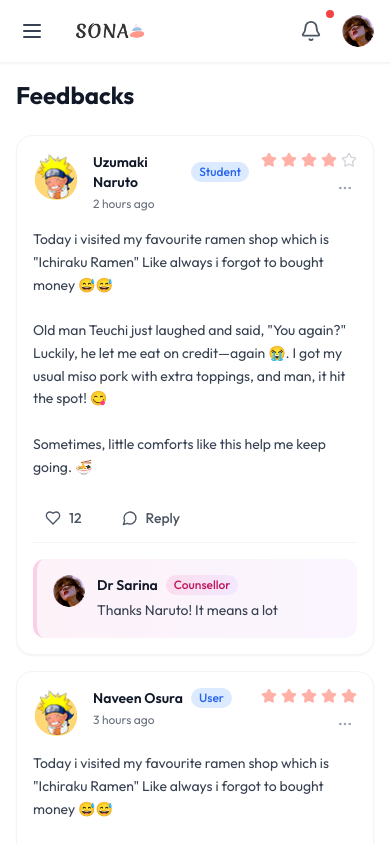
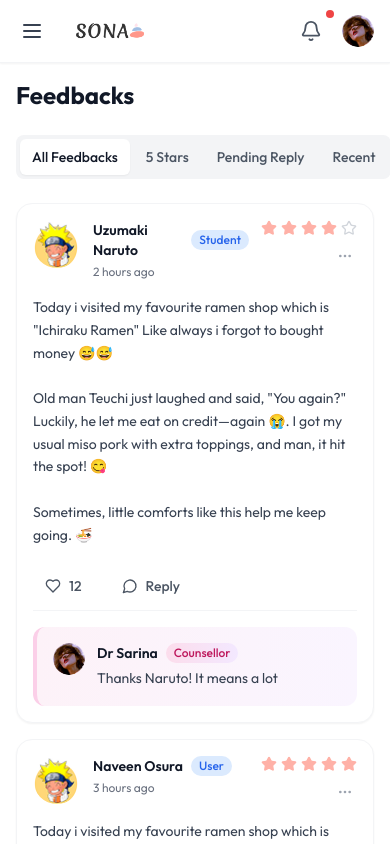
Before and after one commit to sakunasanka/Sona-frontend-counsellor, a React (Vite) app: page /counsellor-feedbacks in a window 390 px wide. Built offline with nearby package versions, Linux system fonts and the light colour scheme.

Commit message:
[SONA-8] feedbacks page filtering tab implemented.

```diff
--- a/src/pages/Counsellor/CounsellorFeedbacks.tsx
+++ b/src/pages/Counsellor/CounsellorFeedbacks.tsx
@@ -73,6 +73,39 @@
 
 Old man Teuchi just laughed and said, "You again?" Luckily, he let me eat on credit—again 😭. I got my usual miso pork with extra toppings, and man, it hit the spot! 😋`,
       likes: 3,
+      isLiked: false
+    },
+    {
+      id: 4,
+      name: "Sarah Johnson",
+      status: "Student",
+      timeAgo: "1 hour ago",
+      rating: 5,
+      pic_src: "/assets/images/student-photo.png",
+      content: `Excellent counseling session! Dr. Sarina really helped me work through my anxiety and gave me practical tools to manage stress. Highly recommend!`,
+      likes: 15,
+      isLiked: false
+    },
+    {
+      id: 5,
+      name: "Mike Chen",
+      status: "User",
+      timeAgo: "5 hours ago",
+      rating: 5,
+      pic_src: "/assets/images/student-photo.png",
+      content: `Amazing experience! The counselor was very understanding and provided great insights. Feel much better after our session.`,
+      likes: 9,
+      isLiked: true
+    },
+    {
+      id: 6,
+      name: "Emma Wilson",
+      status: "Student",
+      timeAgo: "1 day ago",
+      rating: 4,
+      pic_src: "/assets/images/student-photo.png",
+      content: `Good session overall. The counselor was professional and helpful. Would like to schedule follow-up sessions.`,
+      likes: 6,
       isLiked: false
     }
   ]);
@@ -267,6 +300,7 @@
   };
 
   const [sidebarOpen, setSidebarOpen] = useState<boolean>(false);
+  const [activeFilter, setActiveFilter] = useState('all');
 
   const toggleSidebar = (): void => {
     setSidebarOpen(!sidebarOpen);
@@ -275,6 +309,31 @@
   const closeSidebar = (): void => {
     setSidebarOpen(false);
   };
+
+  // Calculate stats
+  const averageRating = feedbacks.length > 0
+    ? (feedbacks.reduce((sum, feedback) => sum + feedback.rating, 0) / feedbacks.length).toFixed(1)
+    : '0.0';
+  const totalReviews = feedbacks.length;
+  const pendingReplies = feedbacks.filter(feedback => !feedback.reply).length;
+
+  // Filter feedbacks based on active filter
+  const filteredFeedbacks = feedbacks.filter(feedback => {
+    if (activeFilter === 'five-stars') return feedback.rating === 5;
+    if (activeFilter === 'pending-reply') return !feedback.reply;
+    if (activeFilter === 'recent') {
+      // Consider recent as feedbacks from the last 24 hours
+      const now = new Date();
+      const feedbackTime = new Date();
+      if (feedback.timeAgo.includes('hours')) {
+        const hours = parseInt(feedback.timeAgo.match(/\d+/)?.[0] || '0');
+        feedbackTime.setHours(now.getHours() - hours);
+        return (now.getTime() - feedbackTime.getTime()) < 24 * 60 * 60 * 1000;
+      }
+      return false;
+    }
+    return true; // 'all' filter
+  });
 
   return (
     <div className="flex flex-col h-screen">
@@ -305,7 +364,7 @@
                                 <Star className="w-6 h-6 text-blue-600" />
                             </div>
                             <div>
-                                <p className="text-2xl font-bold text-gray-900">4.8</p>
+                                <p className="text-2xl font-bold text-gray-900">{averageRating}</p>
                                 <p className="text-gray-600 text-sm">Average Rating</p>
                             </div>
                         </div>
@@ -316,7 +375,7 @@
                                 <span className="text-green-600 font-bold text-lg">📝</span>
                             </div>
                             <div>
-                                <p className="text-2xl font-bold text-gray-900">127</p>
+                                <p className="text-2xl font-bold text-gray-900">{totalReviews}</p>
                                 <p className="text-gray-600 text-sm">Total Reviews</p>
                             </div>
                         </div>
@@ -327,32 +386,60 @@
                                 <span className="text-orange-600 font-bold text-lg">⏱️</span>
                             </div>
                             <div>
-                                <p className="text-2xl font-bold text-gray-900">12</p>
+                                <p className="text-2xl font-bold text-gray-900">{pendingReplies}</p>
                                 <p className="text-gray-600 text-sm">Pending Replies</p>
                             </div>
                         </div>
                     </div>
                 </div>
 
-                {/* Filter Tabs - Desktop Only */}
-                <div className="hidden lg:flex items-center gap-1 mb-6 bg-gray-100 p-1 rounded-lg w-fit">
-                    <button className="bg-white text-gray-900 px-4 py-2 rounded-md text-sm font-medium shadow-sm">
+                {/* Filter Tabs - All Devices */}
+                <div className="flex items-center gap-1 mb-6 bg-gray-100 p-1 rounded-lg w-fit overflow-x-auto">
+                    <button
+                        onClick={() => setActiveFilter('all')}
+                        className={`px-3 lg:px-4 py-2 rounded-md text-sm font-medium transition-colors whitespace-nowrap ${
+                            activeFilter === 'all'
+                                ? 'bg-white text-gray-900 shadow-sm'
+                                : 'text-gray-600 hover:text-gray-900'
+                        }`}
+                    >
                         All Feedbacks
                     </button>
-                    <button className="text-gray-600 px-4 py-2 rounded-md text-sm font-medium hover:text-gray-900 transition-colors">
+                    <button
+                        onClick={() => setActiveFilter('five-stars')}
+                        className={`px-3 lg:px-4 py-2 rounded-md text-sm font-medium transition-colors whitespace-nowrap ${
+                            activeFilter === 'five-stars'
+                                ? 'bg-white text-gray-900 shadow-sm'
+                                : 'text-gray-600 hover:text-gray-900'
+                        }`}
+                    >
                         5 Stars
                     </button>
-                    <button className="text-gray-600 px-4 py-2 rounded-md text-sm font-medium hover:text-gray-900 transition-colors">
+                    <button
+                        onClick={() => setActiveFilter('pending-reply')}
+                        className={`px-3 lg:px-4 py-2 rounded-md text-sm font-medium transition-colors whitespace-nowrap ${
+                            activeFilter === 'pending-reply'
+                                ? 'bg-white text-gray-900 shadow-sm'
+                                : 'text-gray-600 hover:text-gray-900'
+                        }`}
+                    >
                         Pending Reply
                     </button>
-                    <button className="text-gray-600 px-4 py-2 rounded-md text-sm font-medium hover:text-gray-900 transition-colors">
+                    <button
+                        onClick={() => setActiveFilter('recent')}
+                        className={`px-3 lg:px-4 py-2 rounded-md text-sm font-medium transition-colors whitespace-nowrap ${
+                            activeFilter === 'recent'
+                                ? 'bg-white text-gray-900 shadow-sm'
+                                : 'text-gray-600 hover:text-gray-900'
+                        }`}
+                    >
                         Recent
                     </button>
                 </div>
 
                 {/* Feedback Cards */}
                 <div className="space-y-4 lg:space-y-6">
-                    {feedbacks.map((feedback) => (
+                    {filteredFeedbacks.map((feedback) => (
                         <FeedbackCard
                             key={feedback.id}
                             feedback={feedback}
@@ -362,12 +449,30 @@
                     ))}
                 </div>
 
+                {/* Empty State */}
+                {filteredFeedbacks.length === 0 && (
+                    <div className="text-center py-12">
+                        <div className="text-gray-400 mb-4">
+                            <MessageCircle className="w-16 h-16 mx-auto" />
+                        </div>
+                        <h3 className="text-lg font-semibold text-gray-900 mb-2">No feedbacks found</h3>
+                        <p className="text-gray-600 mb-6">
+                            {activeFilter === 'five-stars' && "No 5-star feedbacks yet."}
+                            {activeFilter === 'pending-reply' && "No pending replies at the moment."}
+                            {activeFilter === 'recent' && "No recent feedbacks found."}
+                            {activeFilter === 'all' && "No feedbacks available yet."}
+                        </p>
+                    </div>
+                )}
+
                 {/* Load More Button */}
-                <div className="text-center mt-8">
-                    <button className="bg-gray-100 hover:bg-gray-200 text-gray-700 px-6 py-3 rounded-lg font-medium transition-colors">
-                        Load More Feedbacks
-                    </button>
-                </div>
+                {filteredFeedbacks.length > 0 && (
+                    <div className="text-center mt-8">
+                        <button className="bg-gray-100 hover:bg-gray-200 text-gray-700 px-6 py-3 rounded-lg font-medium transition-colors">
+                            Load More Feedbacks
+                        </button>
+                    </div>
+                )}
             </div>
         </div>
     </div>
```
